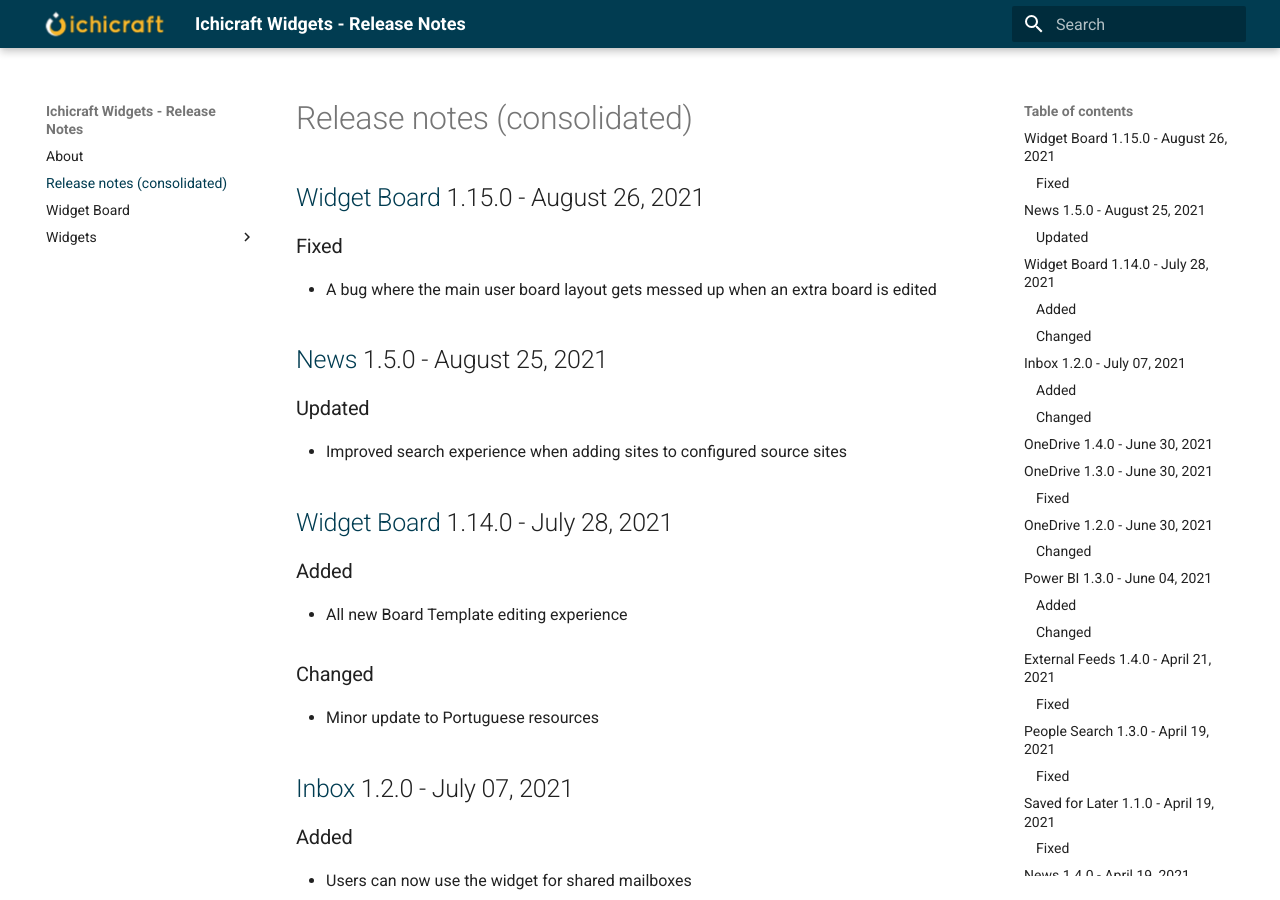
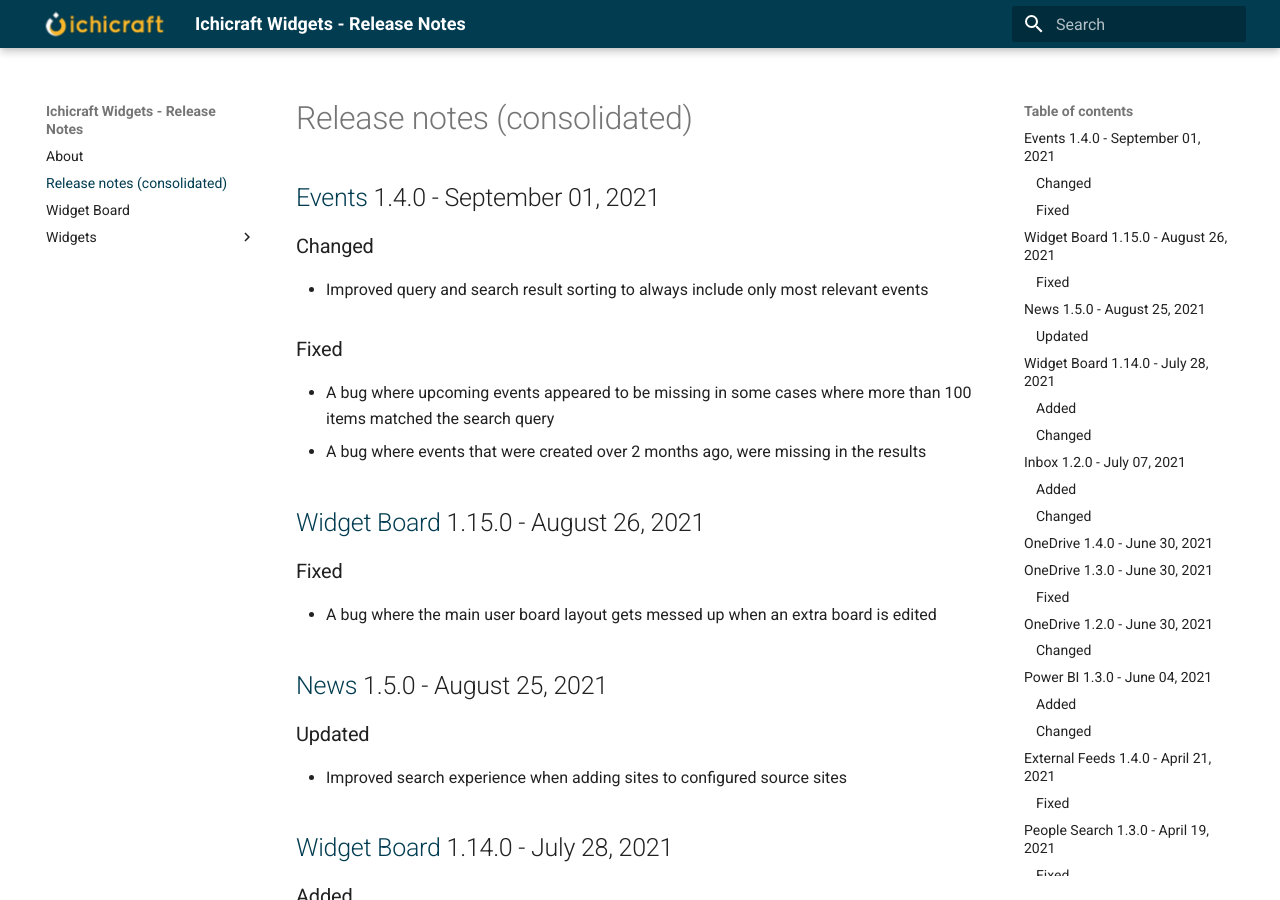
Before and after one commit to ichicraft/widgets-docs, an MkDocs documentation site: the page built from docs/Release-notes-(consolidated).md, in a window 1280 px wide and 900 px high. Built offline with MkDocs 1.6.1 and Material for MkDocs 9.7.7, drawn with Linux system fonts in a browser that asks for light colours.

Commit message:
Release notes updated by BuildService

```diff
--- a/docs/Release-notes-(consolidated).md
+++ b/docs/Release-notes-(consolidated).md
@@ -1,3 +1,12 @@
+## [Events](./Widgets/Events.md) 1.4.0 - September 01, 2021
+
+### Changed
+- Improved query and search result sorting to always include only most relevant events
+
+### Fixed
+- A bug where upcoming events appeared to be missing in some cases where more than 100 items matched the search query
+- A bug where events that were created over 2 months ago, were missing in the results
+
 ## [Widget Board](./Widget Board.md) 1.15.0 - August 26, 2021
 
 ### Fixed
```
Also changed, not shown: docs/Widgets/Events.md (+9 -0 lines).
